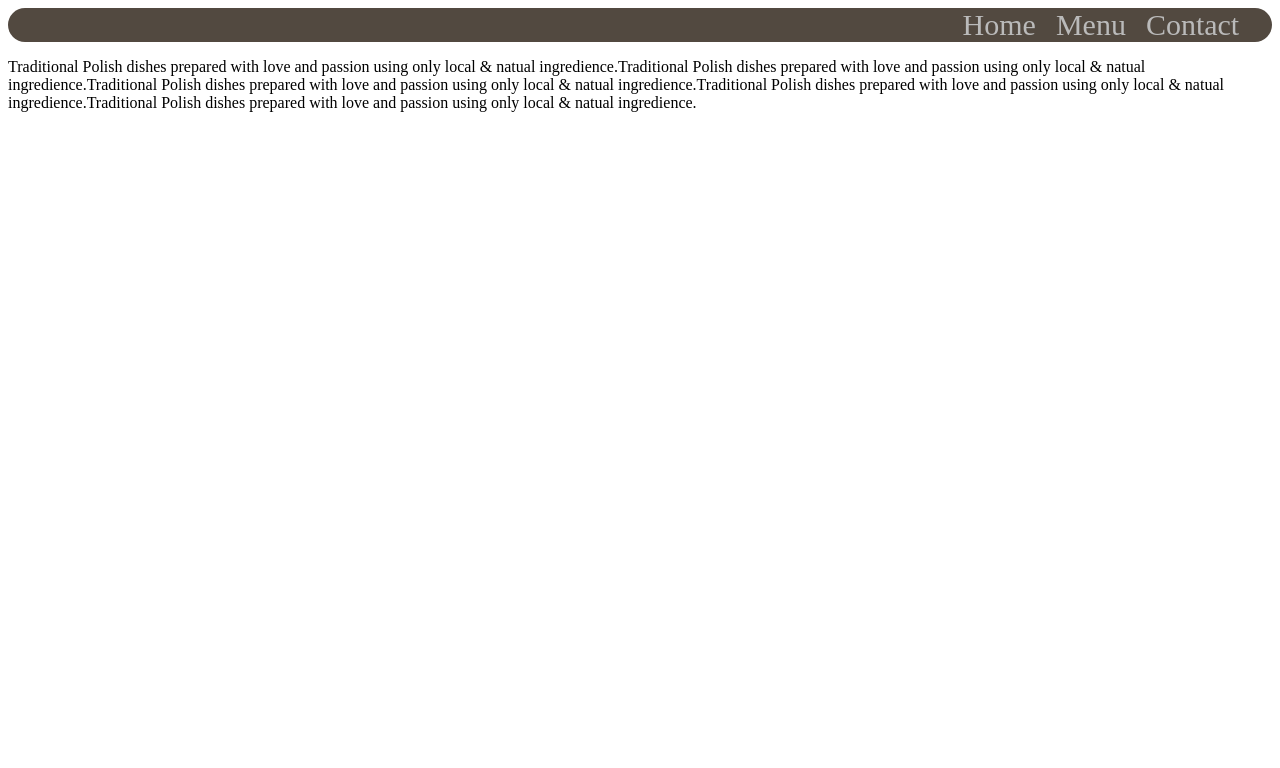
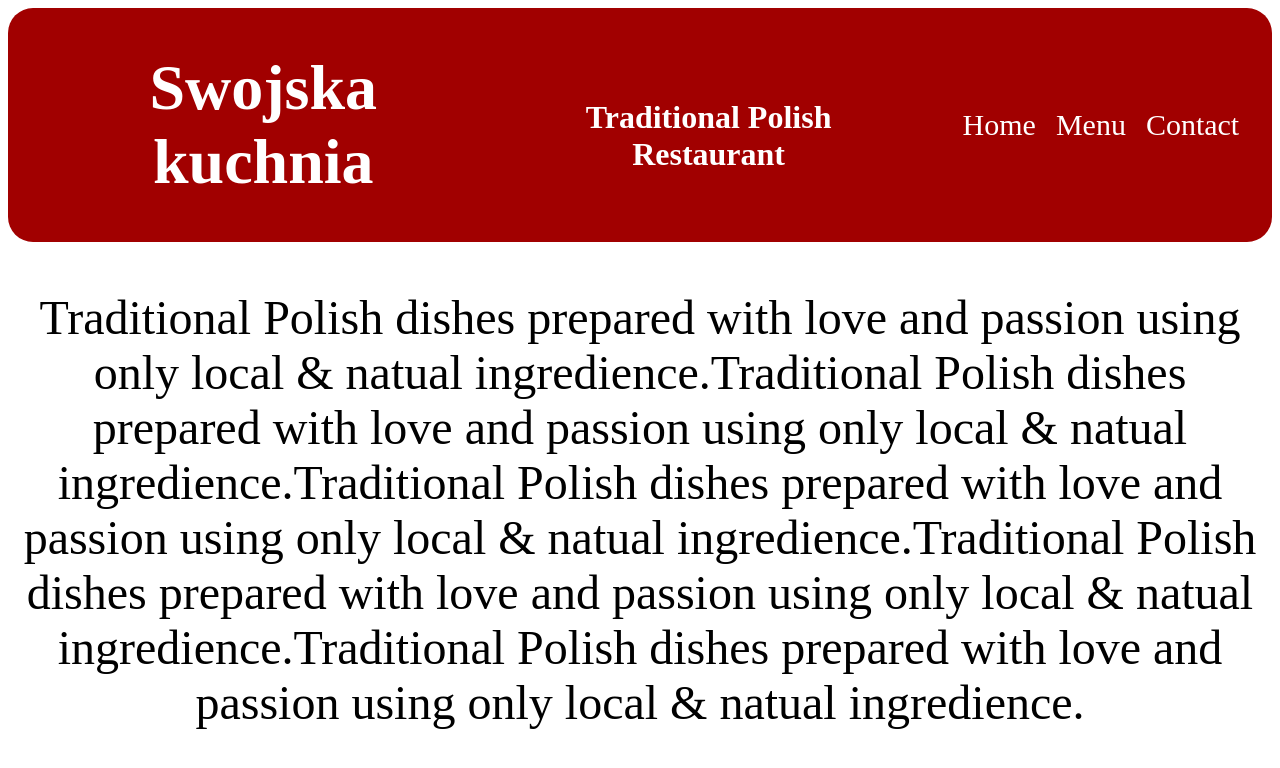
Before and after one commit to Hrexandro/restaurant-page, a website built with webpack: page dist/index.html in a window 1280 px wide. Built offline with nearby package versions, Linux system fonts and the light colour scheme.

Commit message:
add files for subpages, some rudimentary styling:

```diff
--- a/src/home.js
+++ b/src/home.js
@@ -2,6 +2,7 @@ const home = () => {
     console.log('home works')
     const descriptionContainer = document.createElement('div');
     const description = document.createElement('p');
+    description.setAttribute('id','description')
     description.textContent = 'Traditional Polish dishes prepared with love and passion using only local & natual ingredience.Traditional Polish dishes prepared with love and passion using only local & natual ingredience.Traditional Polish dishes prepared with love and passion using only local & natual ingredience.Traditional Polish dishes prepared with love and passion using only local & natual ingredience.Traditional Polish dishes prepared with love and passion using only local & natual ingredience.';
 
 
--- a/src/index.js
+++ b/src/index.js
@@ -10,6 +10,14 @@ document.head.appendChild(styleSheet);
 
 document.body.appendChild(header);
 header.appendChild(navbar);
+
+let subtitle = document.createElement('h2');
+header.prepend(subtitle);
+subtitle.textContent = "Traditional Polish Restaurant"
+
+let title = document.createElement('h1');
+header.prepend(title);
+title.textContent = "Swojska kuchnia"
 
 function addLinkToNavbar (name, reference){
     let link = document.createElement('a')
--- a/webpack.config.js
+++ b/webpack.config.js
@@ -6,6 +6,8 @@ module.exports = {
   entry: {
     index: './src/index.js',
     home: './src/home.js',
+    menu: './src/menu.js',
+    contact: './src/contact.js',
   },
   devtool: "inline-source-map",
   devServer: {
```
Also changed, not shown: dist/contact.js (added), dist/home.js, dist/index.html, dist/index.js, dist/menu.js (added), dist/style.css, src/contact.js (added), src/menu.js (added).
